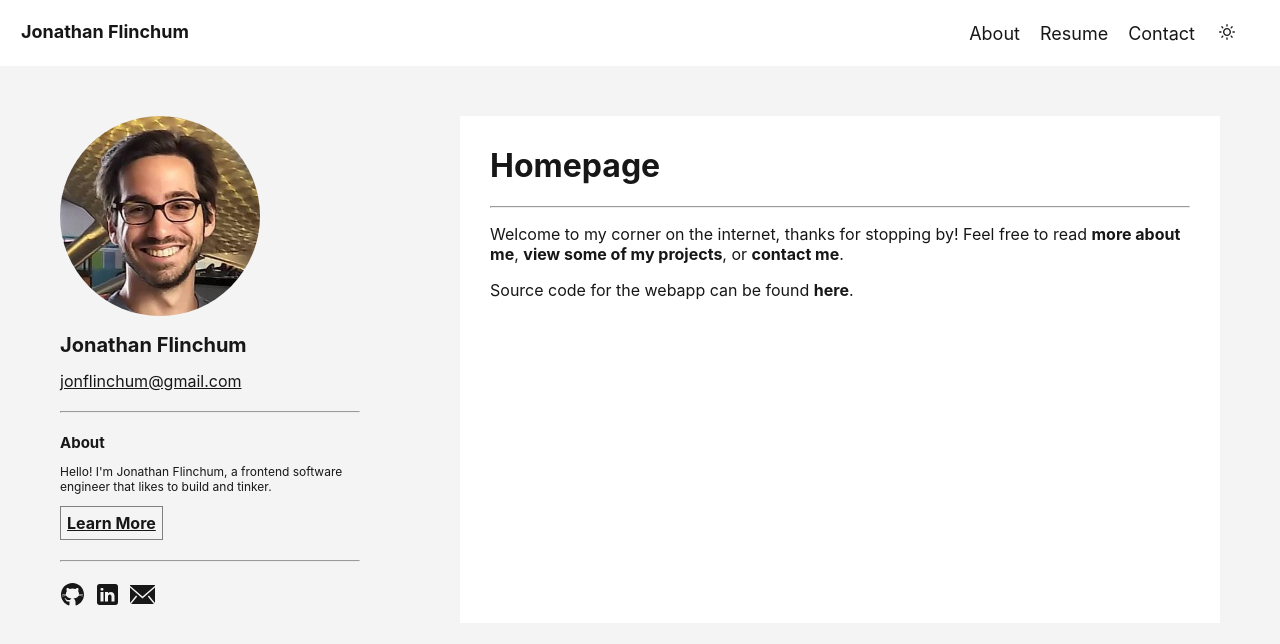
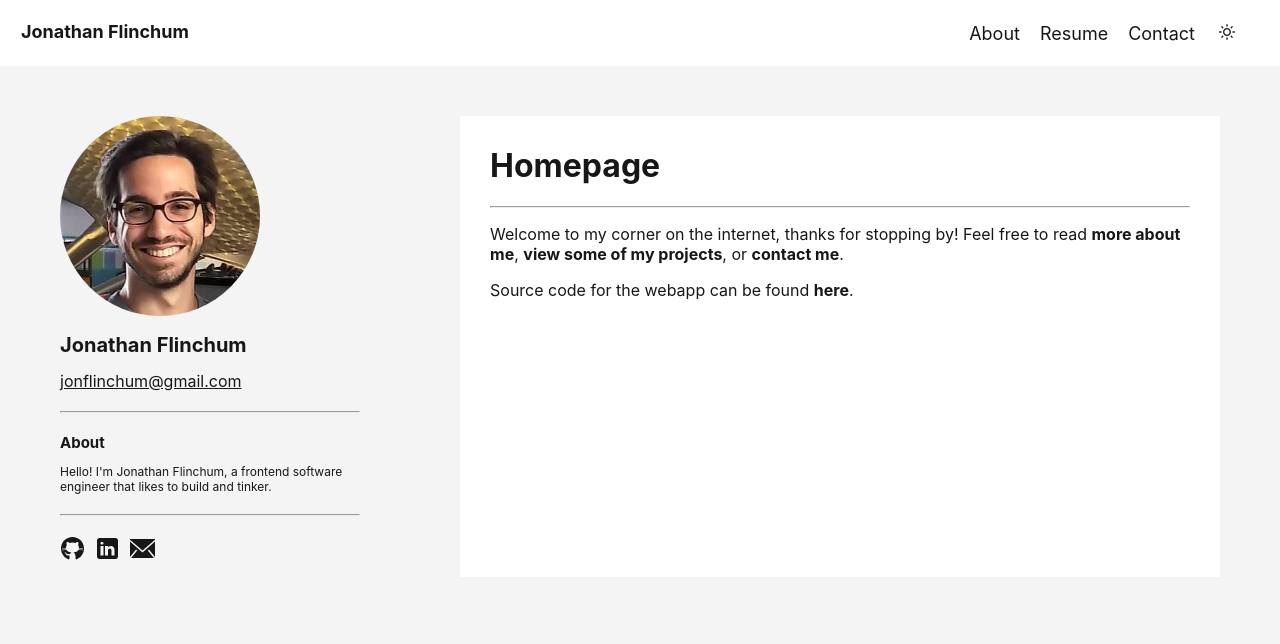
Before and after one commit to Jflinchum/personal-webapp, a Next.js app: page /personal-webapp/ in a window 1280 px wide. Shown: the top 644 px of the page. Built offline with nearby package versions, Linux system fonts and the light colour scheme.

Commit message:
remove redundant learn more button

```diff
--- a/components/PersonalDetailsCard/PersonalDetailsCard.tsx
+++ b/components/PersonalDetailsCard/PersonalDetailsCard.tsx
@@ -24,9 +24,6 @@ const PersonalDetailsCard = () => {
           "Hello! I'm Jonathan Flinchum, a frontend software engineer that likes to build and tinker."
         }
       </p>
-
-      <Link href="/resume" className='personal-primary-button'>Learn More</Link>
-
       <hr/>
       <Socials />
     </div>
```
